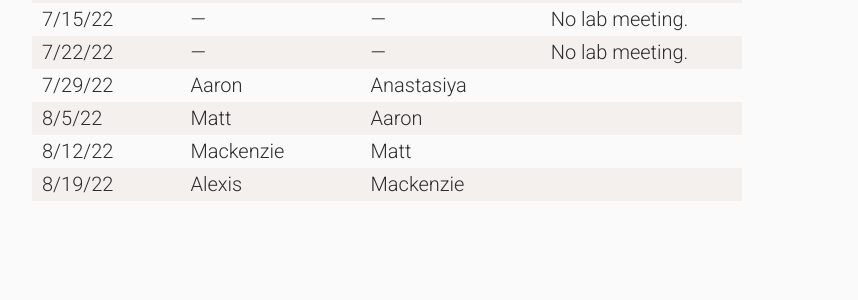
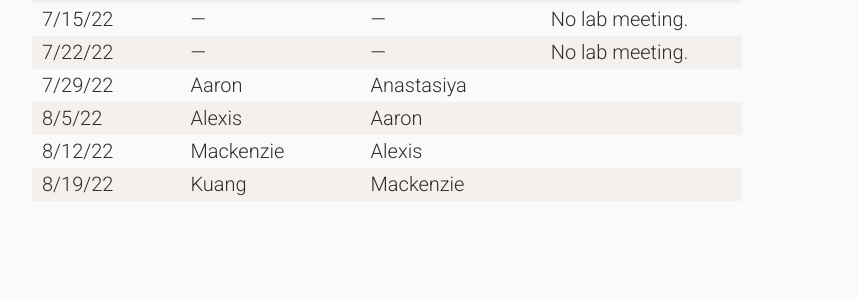
Before and after one commit to wilkelab/wilkelab.github.io, a Jekyll site: the page built from lab_meetings.md, in a window 1280 px wide and 900 px high, scrolled down 460 px. Shown: the part 154-454 px from the top of the window, without its empty margins (253-1111 px from the left). Built offline with Jekyll 4.4.1, drawn with Linux system fonts in a browser that asks for light colours; nearby versions of some CDN libraries.

Commit message:
Remove Matt from meeting rotation

```diff
--- a/lab_meetings.md
+++ b/lab_meetings.md
@@ -23,9 +23,9 @@ Lab meetings are held Fridays from 11 AM -- 12:30 PM in MBB 3.204.
 | 7/15/22 || --- || --- || No lab meeting.
 | 7/22/22 || --- || --- || No lab meeting.
 | 7/29/22 || Aaron || Anastasiya ||
-| 8/5/22 || Matt || Aaron ||
-| 8/12/22 || Mackenzie || Matt ||
-| 8/19/22 || Alexis || Mackenzie ||
+| 8/5/22 || Alexis || Aaron ||
+| 8/12/22 || Mackenzie || Alexis ||
+| 8/19/22 || Kuang || Mackenzie ||
 |------+---+--------------------+---+----------------------+---+-------|
 {:.widetable}
 
```
